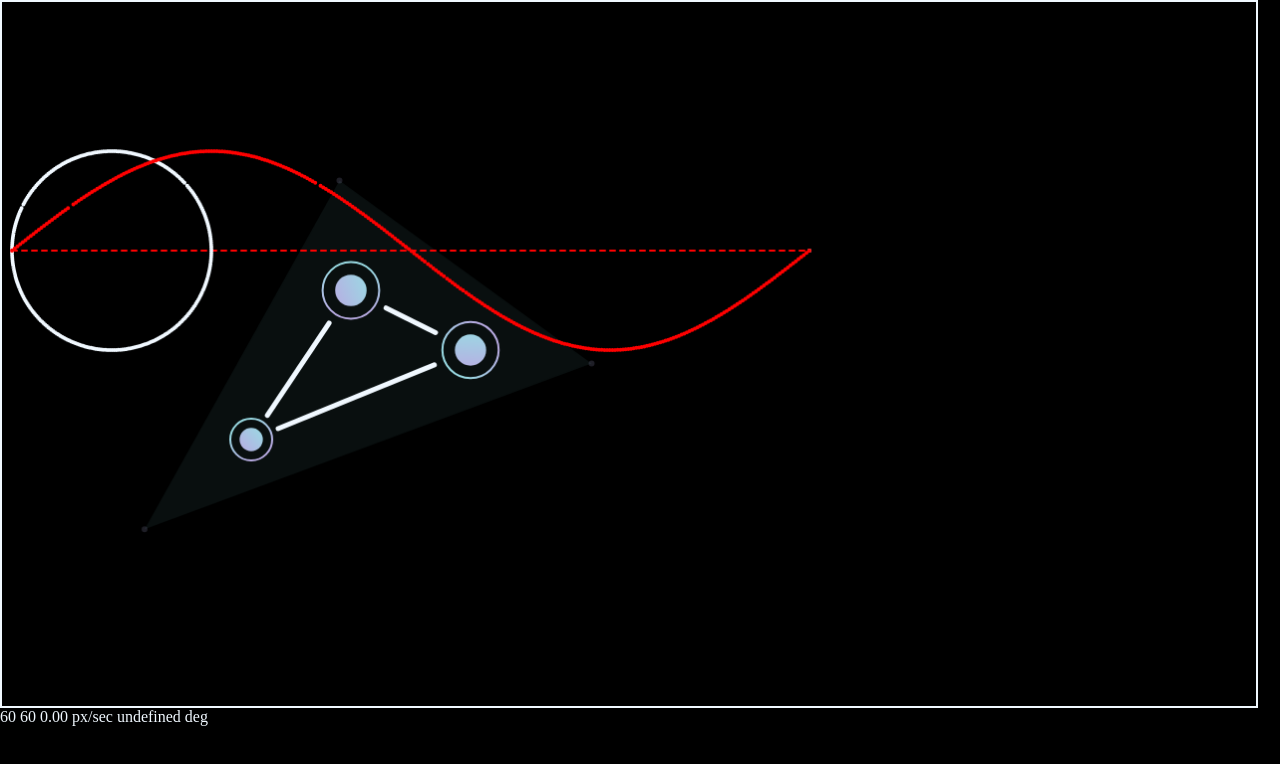
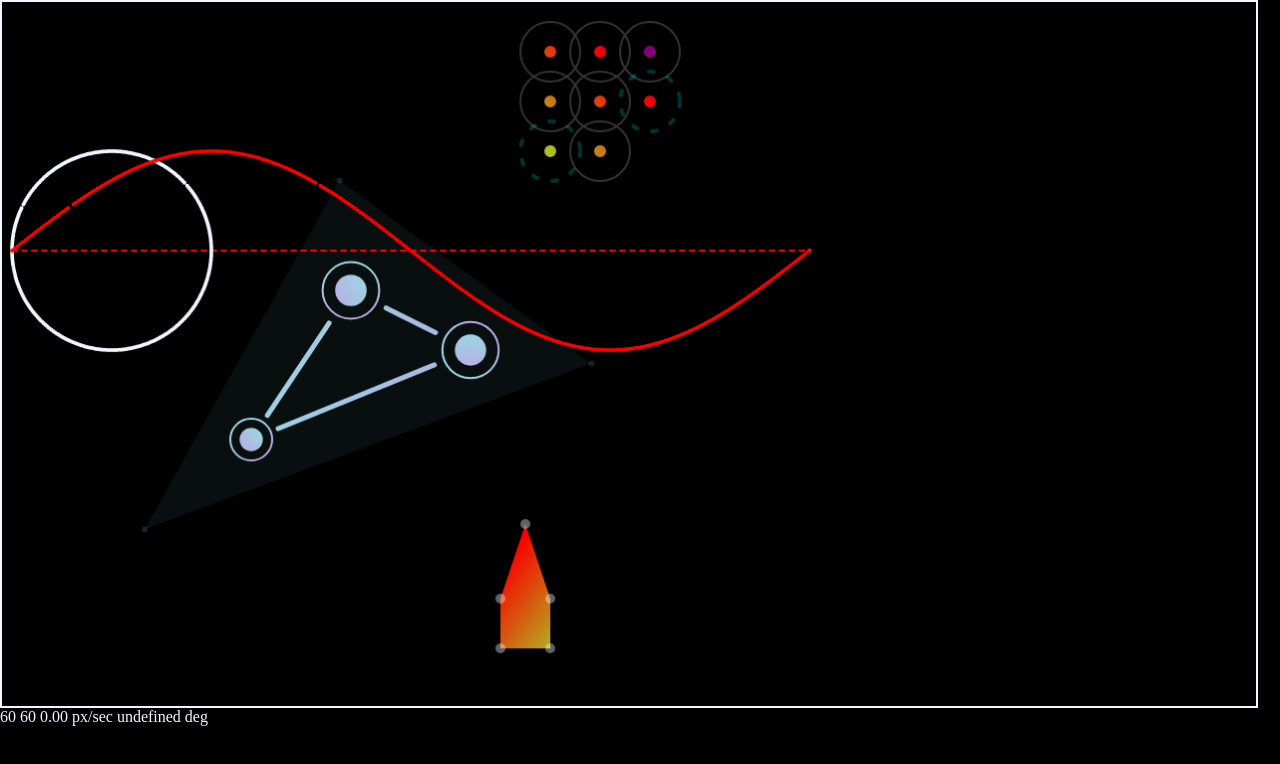
Before and after one commit to Louis-CharlesBiron/canvasDotEffect, a plain HTML site: page showcase/index_copy.html in a window 1280 px wide. Drawn offline with Linux system fonts and the light colour scheme.

Commit message:
(see #73) Probably stable primitive visual effects implementation

```diff
--- a/showcase/index.css
+++ b/showcase/index.css
@@ -15,6 +15,7 @@ html {
     width: 98%;
     height: 88%;
     border: 2px solid aliceblue;
+    user-select: none;
 }
 
 .canvasas {
--- a/showcase/index_copy.js
+++ b/showcase/index_copy.js
@@ -9,13 +9,20 @@ const fpsCounter = new CDEUtils.FPSCounter(), CVS = new Canvas(canvas, ()=>{//lo
 // DECLARE OBJS
 const normalColorTester = new Color("white")
 
+let comp1 = Render.DEFAULT_COMPOSITE_OPERATION+"1"
+let alpha1 = 1
+let fitler1 = "none"
+let comp2 = Render.DEFAULT_COMPOSITE_OPERATION+"2"
+let alpha2 = 1
+let fitler2 = "none2"
+
 let logo = new Shape([0,0], [
     new Dot([250, 440], 15, (ctx, dot)=>new Gradient(ctx, dot, [[0, "#B9ACE3"], [1, "#9ADBE4"]], null, 270)),
     new Dot([350, 290], 16.5, (ctx, dot)=>new Gradient(ctx, dot, [[0, "#B9ACE3"], [1, "#9ADBE4"]], null, 90)),
     new Dot([470, 350], 18, (ctx, dot)=>new Gradient(ctx, dot, [[0, "#B9ACE3"], [1, "#9ADBE4"]], null, 180)),
-], 18, (ctx, shape)=>new Gradient(ctx, shape, [[0, "#AFB0E3"], [1, "#9ADBE4"]], null, 270), null,  (render, dot, ratio, m, dist, shape)=>{
-    CanvasUtils.drawOuterRing(dot, render.profile1.update(dot.colorObject, null, null, null, 2, [0]), 1.8)
-    CanvasUtils.drawDotConnections(dot, render.profile2.update(shape.colorObject, null, null, null, 5, [0]), 2.5)
+], 18, (ctx, shape)=>new Gradient(ctx, shape, [[0, "#AFB0E3"], [1, "#9ADBE4"]], null, 270), null,  (render, dot, ratio, m, res, dist, shape)=>{
+    CanvasUtils.drawOuterRing(dot, render.profile1.update(dot.colorObject, fitler1, comp1, alpha1, 2, [0]), 1.8)
+    CanvasUtils.drawDotConnections(dot, render.profile2.update(shape.colorObject, fitler2, comp2, alpha2, 5, [0]), 2.5)
 }, null, (shape)=>{
     shape.dots[0].addConnection(shape.dots[1])
     shape.dots[0].addConnection(shape.dots[2])
@@ -75,6 +82,33 @@ let oktest = new Shape([110,250],[new Dot(), new Dot([10, 0],null,null,null,(dot
 
 CVS.add(oktest)
 
+let filledShapeTester = new FilledShape(
+    (ctx, shape)=>new Gradient(ctx, shape, [[0, "purple"], [0.267, new Color([250,0,0,1])], [1, "#ABC123"]], null, 90),
+    true, [400,500], [new Dot([100, 100]), new Dot([100, 150]), new Dot([150, 150]),new Dot([150, 100]),new Dot([125,25])], null, null, null, (render, dot, ratio, m, setupResults, dist, shape)=>{
+    dot.a = CDEUtils.mod(1, ratio, 0.6)
+    if (shape.dots[0].id == dot.id) setupResults(shape.dots[0], m, dist, ratio, 200)
+}, null, (shape)=>{
+    const dragAnim2 = CanvasUtils.getDraggableDotCB()
+
+    shape.playAnim(new Anim((prog)=>shape.fillColorRaw.rotation=360*prog, -750))
+
+    return dragAnim2
+}, null, null, true)
+
+CVS.add(filledShapeTester)
+
+let comp3 = Render.DEFAULT_COMPOSITE_OPERATION+"3"
+let filter3 = "none"
+let alpha3 = 1
+let aasdasd = new Shape([600,100],[
+    new Dot([-50, -50]),new Dot([-50, 0]),new Dot([-50, 50]),new Dot([0, -50]),new Dot([0, 0]),new Dot([0, 50]),new Dot([50, -50]),new Dot([50, 0]),
+], 20, (ctx, shape)=>new Gradient(ctx, shape, [[0, "purple"], [0.267, new Color([250,0,0,1])], [1, "#ABC123"]], null, 90), 100, (render, dot, ratio, m)=>{
+    dot.a = CDEUtils.mod(1, ratio, 0.8)
+    dot.radius = CDEUtils.mod(20, ratio, 20*0.7)
+    if (dot.id % 5 == 0) CanvasUtils.drawOuterRing(dot, render.profile1.update(Color.rgba(0,255,255,CDEUtils.mod(1, ratio, 0.8)), null, null, null, 4, [5, 15], CDEUtils.mod(50, ratio)), 5)
+    else CanvasUtils.drawOuterRing(dot, render.profile3.update(Color.rgba(255,255,255,CDEUtils.mod(1, ratio, 0.8)), filter3, comp3, alpha3, CDEUtils.mod(4, ratio, 2), [CDEUtils.mod(100, ratio)], 0), 5)
+})
+CVS.add(aasdasd)
 
 // USER ACTIONS
 let mMove=m=>mouseInfo.textContent = "("+m.x+", "+m.y+")"
--- a/src/models/Render.js
+++ b/src/models/Render.js
@@ -145,7 +145,11 @@ class Render {
             else if (colorValue.includes(patternSep)) colorValue = Pattern.LOADED_PATTERN_SOURCES[colorValue.split(patternSep)[0]].value
             RenderStyles.apply(this, colorValue, filter, compositeOperation, opacity, lineWidth, lineDash?lineDash.split(",").map(Number).filter(x=>x):[0], lineDashOffset, lineJoin, lineCap)
             this._ctx.stroke(path)
+            //console.log(this.ctx.globalAlpha, this.#currentCtxVisuals[3], opacity, filter, compositeOperation)
         }
+        RenderStyles.apply(this, null, Render.DEFAULT_FILTER, Render.DEFAULT_COMPOSITE_OPERATION, Render.DEFAULT_GLOBAL_ALPHA)
+        //console.log("------------------")
+
 
         for (let i=0;i<f_ll;i++) {
             let [colorValue, path] = fills[i]
@@ -154,6 +158,7 @@ class Render {
             RenderStyles.apply(this, colorValue)
             this._ctx.fill(path)
         }
+        RenderStyles.apply(this, null, Render.DEFAULT_FILTER, Render.DEFAULT_COMPOSITE_OPERATION, Render.DEFAULT_GLOBAL_ALPHA)
 
         if (o_ll) {
             for (let i=0;i<o_ll;i++) standalones[i]()
--- a/src/models/RenderStyles.js
+++ b/src/models/RenderStyles.js
@@ -76,7 +76,7 @@ class RenderStyles extends _HasColor {
         if (color) this.color = color
         if (filter) this._filter = filter
         if (compositeOperation) this._compositeOperation = compositeOperation
-        if (opacity) this._opacity = opacity
+        if (opacity!=null) this._opacity = opacity
         if (lineWidth) this._lineWidth = lineWidth
         if (lineDash) this._lineDash = lineDash
         if (lineDashOffset) this._lineDashOffset = lineDashOffset
@@ -91,8 +91,8 @@ class RenderStyles extends _HasColor {
         if (color && currentCtxVisuals[0] !== colorValue) currentCtxVisuals[0] = ctx.strokeStyle = ctx.fillStyle = colorValue
         if (filter && currentCtxVisuals[1] !== filter) currentCtxVisuals[1] = ctx.filter = filter
         if (compositeOperation && currentCtxVisuals[2] !== compositeOperation) currentCtxVisuals[2] = ctx.globalCompositeOperation = compositeOperation
-        if (opacity && currentCtxVisuals[3] !== opacity) currentCtxVisuals[3] = ctx.globalAlpha = opacity
-        if (lineWidth && currentStyles[0] !== lineWidth) currentStyles[0] = ctx.lineWidth = lineWidth
+        if (opacity!=null && currentCtxVisuals[3] !== opacity) currentCtxVisuals[3] = ctx.globalAlpha = opacity
+        if (lineWidth!=null && currentStyles[0] !== lineWidth) currentStyles[0] = ctx.lineWidth = lineWidth
         if (lineDash) {
             const lineDashString = lineDash.toString()
             if (currentStyles[1] !== lineDashString) {
@@ -100,19 +100,19 @@ class RenderStyles extends _HasColor {
                 ctx.setLineDash(lineDash)
             }
         }
-        if (lineDashOffset && currentStyles[2] !== lineDashOffset) currentStyles[2] = ctx.lineDashOffset = lineDashOffset
+        if (lineDashOffset!==null && currentStyles[2] !== lineDashOffset) currentStyles[2] = ctx.lineDashOffset = lineDashOffset
         if (lineJoin && currentStyles[3] !== lineJoin) currentStyles[3] = ctx.lineJoin = lineJoin
         if (lineCap && currentStyles[4] !== lineCap) currentStyles[4] = ctx.lineCap = lineCap
     }
 
     // directly applies the provided styles
     static apply(render, color, filter, compositeOperation, opacity, lineWidth, lineDash, lineDashOffset, lineJoin, lineCap) {
-        const ctx = render.ctx, colorValue = Color.getColorValue(color), currentStyles = render.currentCtxStyles, currentCtxVisuals = render.currentCtxVisuals
+        const ctx = render.ctx, colorValue = color&&Color.getColorValue(color), currentStyles = render.currentCtxStyles, currentCtxVisuals = render.currentCtxVisuals
         if (color && currentCtxVisuals[0] !== colorValue) currentCtxVisuals[0] = ctx.strokeStyle = ctx.fillStyle = colorValue
         if (filter && currentCtxVisuals[1] !== filter) currentCtxVisuals[1] = ctx.filter = filter
         if (compositeOperation && currentCtxVisuals[2] !== compositeOperation) currentCtxVisuals[2] = ctx.globalCompositeOperation = compositeOperation
-        if (opacity && currentCtxVisuals[3] !== opacity) currentCtxVisuals[3] = ctx.globalAlpha = opacity
-        if (lineWidth && currentStyles[0] !== lineWidth) currentStyles[0] = ctx.lineWidth = lineWidth
+        if (opacity!=null && currentCtxVisuals[3] !== opacity) currentCtxVisuals[3] = ctx.globalAlpha = opacity
+        if (lineWidth!=null && currentStyles[0] !== lineWidth) currentStyles[0] = ctx.lineWidth = lineWidth
         if (lineDash) {
             const lineDashString = lineDash.toString()
             if (currentStyles[1] !== lineDashString) {
@@ -120,7 +120,7 @@ class RenderStyles extends _HasColor {
                 ctx.setLineDash(lineDash)
             }
         }
-        if (lineDashOffset && currentStyles[2] !== lineDashOffset) currentStyles[2] = ctx.lineDashOffset = lineDashOffset
+        if (lineDashOffset!==null && currentStyles[2] !== lineDashOffset) currentStyles[2] = ctx.lineDashOffset = lineDashOffset
         if (lineJoin && currentStyles[3] !== lineJoin) currentStyles[3] = ctx.lineJoin = lineJoin
         if (lineCap && currentStyles[4] !== lineCap) currentStyles[4] = ctx.lineCap = lineCap
     }
```
Also changed, not shown: showcase/index.js (+4 -4 lines), showcase/test.js (+7 -6 lines).
